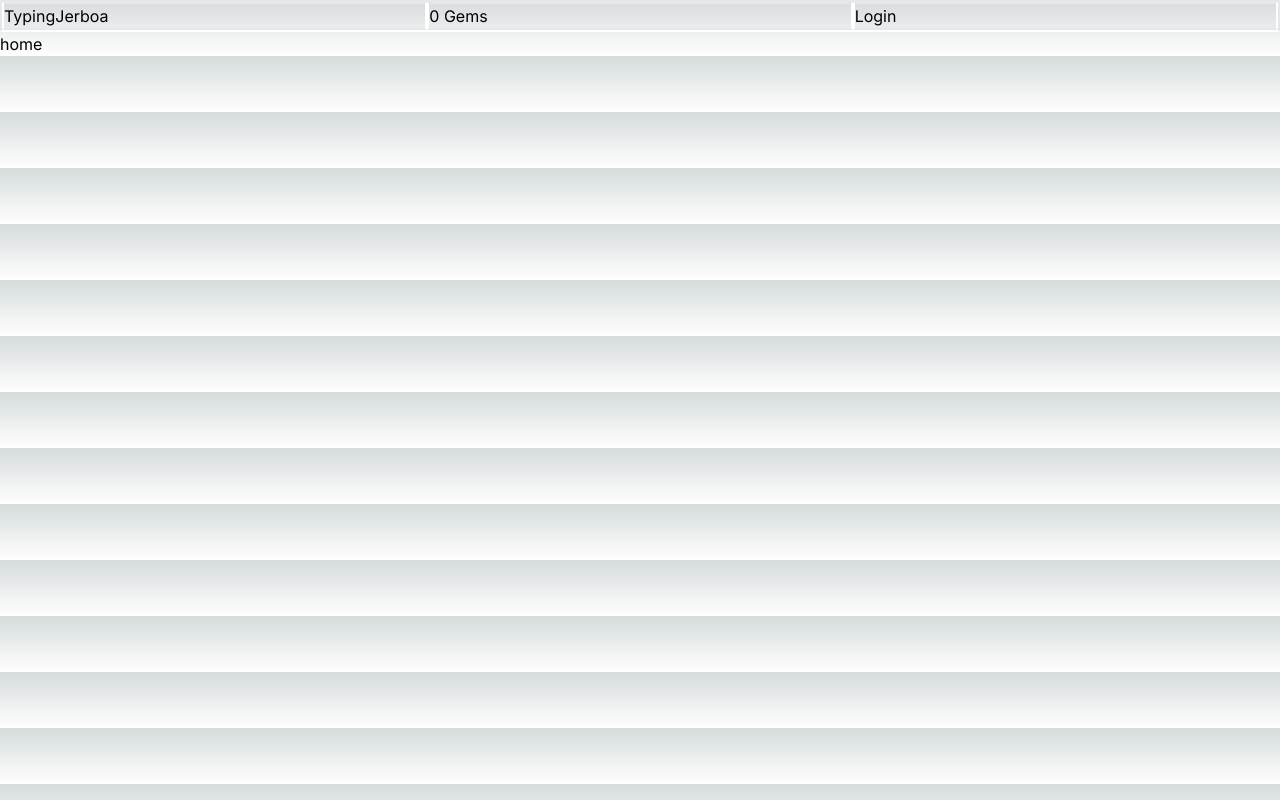
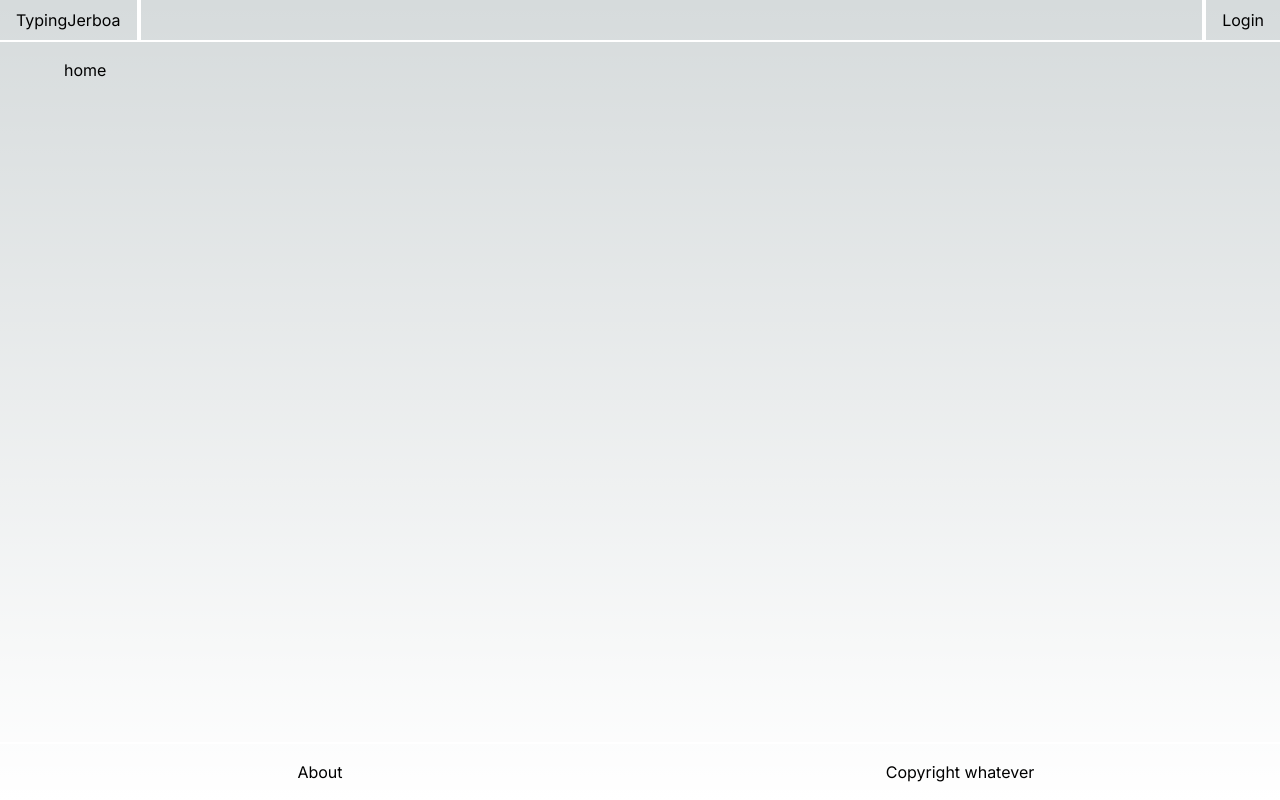
Before and after one commit to DanielGroelle/TypingJerboa, a Next.js app: page / in a window 1280 px wide. Built offline with nearby package versions, Linux system fonts and the light colour scheme.

Commit message:
Implement basic home layout

```diff
--- a/src/app/layout.tsx
+++ b/src/app/layout.tsx
@@ -15,21 +15,32 @@ export default function RootLayout({
   children: React.ReactNode
 }) {
   return (
-    <html lang="en">
-      <body className={inter.className}>
-        <header className="flex border-solid border-2 border-b-white">
-          <div className="flex-1 border-solid border-2 border-x-white">
-            TypingJerboa
+    <html lang="en" className="h-full">
+      <body className={`flex flex-col h-full ${inter.className}`}>
+        <header className="flex border-solid border-b-2 border-white">
+          <div className="flex-2 px-4 py-2 text-center border-solid border-r-2 border-white">
+            <a href="#">TypingJerboa</a>
           </div>
-          <div className="flex-1 border-solid border-2 border-x-white">
-            0 Gems
+          <div className="flex-1 px-4 py-2 text-center border-solid border-x-2 border-white">
+
           </div>
-          <div className="flex-1 border-solid border-2 border-x-white">
-            Login
+          <div className="flex-2 px-4 py-2 text-center border-solid border-l-2 border-white">
+            <a href="#">Login</a>
           </div>
         </header>
 
-        {children}
+        <div className="grow py-4 px-16">
+          {children}
+        </div>
+
+        <footer className="flex border-solid border-t-2 border-t-white py-4">
+          <div className="flex-1 text-center border-solid border-white">
+            <a href="#">About</a>
+          </div>
+          <div className="flex-1 text-center border-solid border-white">
+            Copyright whatever
+          </div>
+        </footer>
       </body>
     </html>
   )
```
